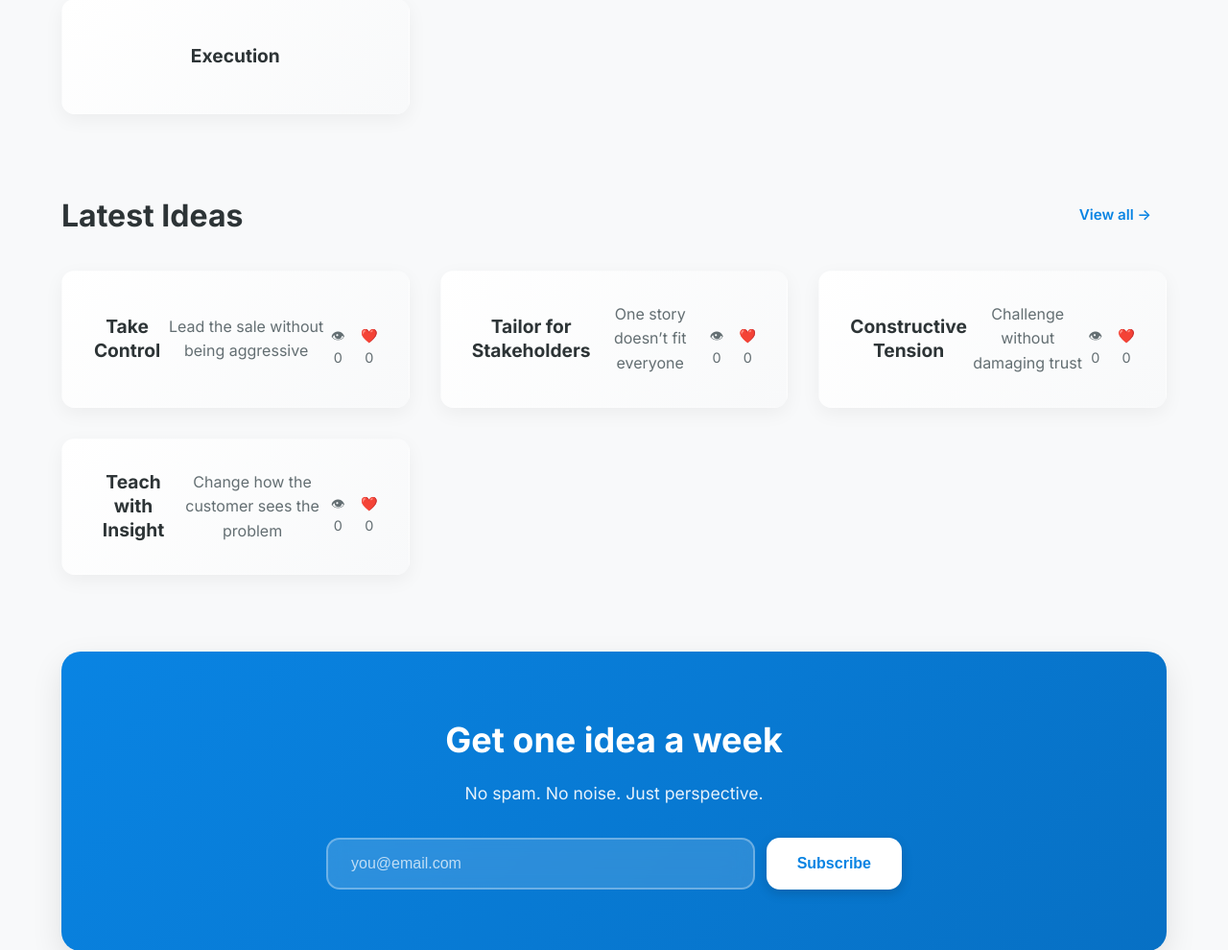
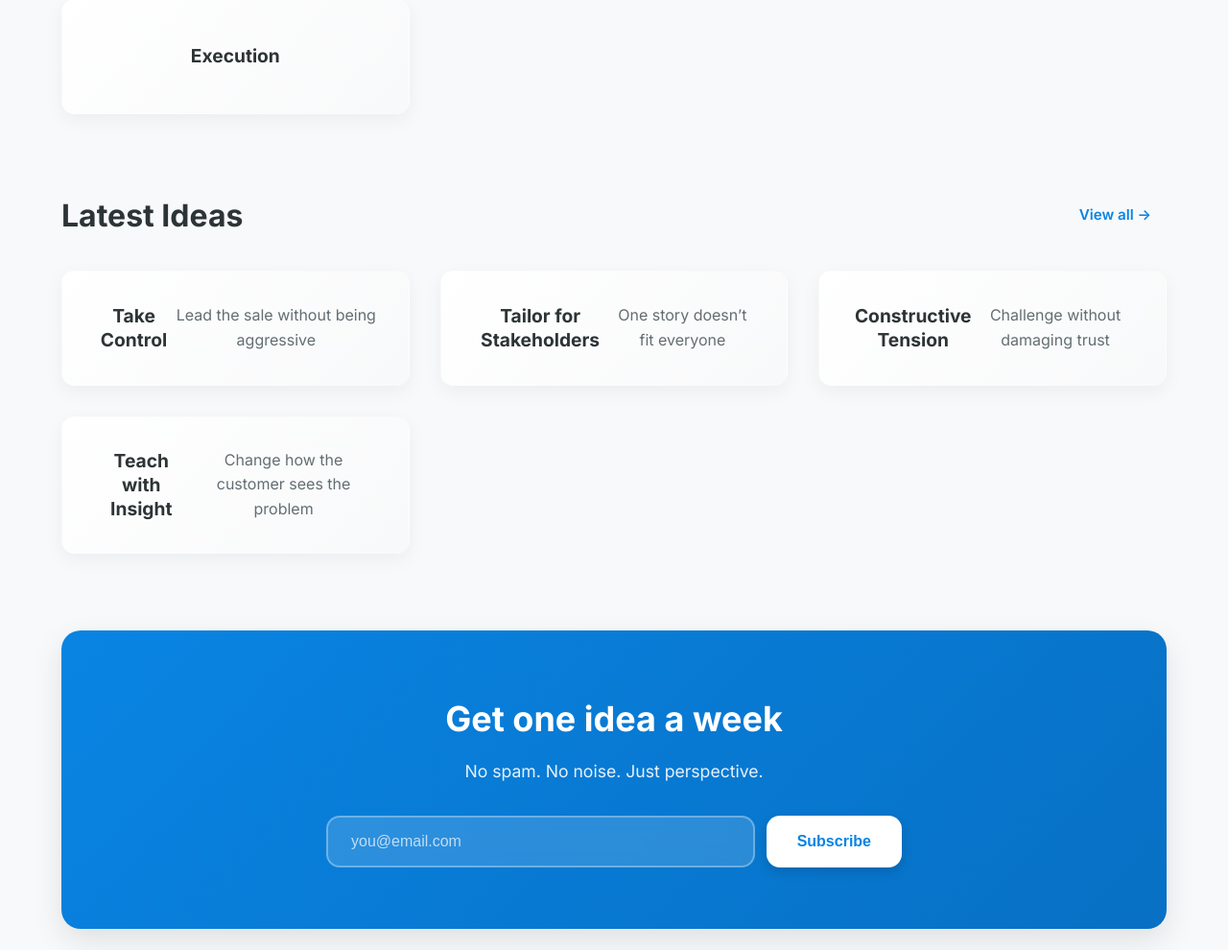
Before and after one commit to sunnysight2001/big-picture-ideas, a Flask app: page / in a window 1280 px wide. Shown: the part 1509-2499 px from the top of the page at 96% size. Run offline with Flask 3, Linux system fonts and the light colour scheme; data comes from the database, SQL or seed files in the repository; data that the repository does not hold is empty.

Commit message:
Removed Like view / Added images and video link

```diff
--- a/app.py
+++ b/app.py
@@ -1,8 +1,6 @@
-from flask import Flask, render_template, request, redirect, url_for, jsonify, flash
+from flask import Flask, render_template, request, redirect, url_for, flash
 import json
 import os
-import sqlite3
-import hashlib
 from datetime import date, datetime
 from sendgrid import SendGridAPIClient
 from sendgrid.helpers.mail import Mail
@@ -28,76 +26,6 @@ def get_idea_by_id(idea_id):
         if idea['id'] == idea_id:
             return idea
     return None
-
-# ======================================================
-# ANALYTICS (SQLITE – PERSISTENT)
-# ======================================================
-
-STATS_DB = "stats.db"
-
-def init_stats_db():
-    conn = sqlite3.connect(STATS_DB)
-    cur = conn.cursor()
-
-    cur.execute("""
-        CREATE TABLE IF NOT EXISTS page_views (
-            page TEXT,
-            visitor TEXT,
-            visit_date TEXT,
-            PRIMARY KEY (page, visitor, visit_date)
-        )
-    """)
-
-    cur.execute("""
-        CREATE TABLE IF NOT EXISTS idea_likes (
-            idea_id TEXT PRIMARY KEY,
-            likes INTEGER DEFAULT 0
-        )
-    """)
-
-    conn.commit()
-    conn.close()
-
-init_stats_db()
-
-def visitor_id():
-    ip = request.headers.get("X-Forwarded-For", request.remote_addr)
-    ua = request.headers.get("User-Agent", "")
-    raw = f"{ip}-{ua}"
-    return hashlib.sha256(raw.encode()).hexdigest()
-
-def track_view(page: str):
-    conn = sqlite3.connect(STATS_DB)
-    cur = conn.cursor()
-
-    try:
-        cur.execute(
-            "INSERT INTO page_views VALUES (?, ?, ?)",
-            (page, visitor_id(), date.today().isoformat())
-        )
-    except sqlite3.IntegrityError:
-        pass  # already counted today
-
-    conn.commit()
-    conn.close()
-
-def get_view_count(page: str) -> int:
-    """Get total view count for a page"""
-    conn = sqlite3.connect(STATS_DB)
-    cur = conn.cursor()
-    cur.execute("SELECT COUNT(*) FROM page_views WHERE page = ?", (page,))
-    count = cur.fetchone()[0]
-    conn.close()
-    return count
-
-def get_like_count(idea_id: str) -> int:
-    """Get like count for an idea"""
-    conn = sqlite3.connect(STATS_DB)
-    cur = conn.cursor()
-    cur.execute("SELECT likes FROM idea_likes WHERE idea_id = ?", (idea_id,))
-    result = cur.fetchone()
-    conn.close()
-    return result[0] if result else 0
 
 # ======================================================
 # EMAIL (WELCOME MAIL)
@@ -140,7 +68,6 @@ def send_welcome_email(to_email: str) -> None:
         print(f"Welcome email sent via SendGrid to {to_email}")
 
     except Exception as e:
-        # Never crash user flow
         print(f"SendGrid email failed but user subscribed: {e}")
 
 
@@ -150,14 +77,7 @@ def send_welcome_email(to_email: str) -> None:
 
 @app.route('/')
 def index():
-    track_view("home")
-
     ideas = load_ideas()
-
-    # Enrich ideas with stats from database
-    for idea in ideas:
-        idea['views'] = get_view_count(f"idea:{idea['id']}")
-        idea['likes'] = get_like_count(idea['id'])
 
     themes = set()
     for idea in ideas:
@@ -169,7 +89,7 @@ def index():
 
     # Latest ideas - last 4 added to JSON, shown newest first
     latest_ideas = ideas[-4:] if len(ideas) >= 4 else ideas
-    latest_ideas.reverse()  # Show newest first
+    latest_ideas.reverse()
 
     return render_template(
         'index.html',
@@ -180,16 +100,11 @@ def index():
 
 @app.route('/idea/<idea_id>')
 def idea_detail(idea_id):
-    track_view(f"idea:{idea_id}")
-
     idea = get_idea_by_id(idea_id)
     if not idea:
         return "Idea not found", 404
 
-    # Add stats from database
-    idea['views'] = get_view_count(f"idea:{idea_id}")
-    idea['likes'] = get_like_count(idea_id)
-
+    # Get next idea
     ideas = load_ideas()
     idx = next((i for i, x in enumerate(ideas) if x['id'] == idea_id), None)
     next_idea = ideas[(idx + 1) % len(ideas)] if idx is not None else None
@@ -198,32 +113,16 @@ def idea_detail(idea_id):
 
 @app.route('/theme/<theme_name>')
 def theme_page(theme_name):
-    track_view(f"theme:{theme_name}")
     ideas = load_ideas()
-
-    # Enrich with stats
-    for idea in ideas:
-        idea['views'] = get_view_count(f"idea:{idea['id']}")
-        idea['likes'] = get_like_count(idea['id'])
-
     filtered = [i for i in ideas if theme_name in i.get('category', [])]
     return render_template('theme.html', theme=theme_name, ideas=filtered)
 
 @app.route('/ideas')
 def all_ideas():
-    track_view("all-ideas")
-    ideas = load_ideas()
-
-    # Enrich with stats
-    for idea in ideas:
-        idea['views'] = get_view_count(f"idea:{idea['id']}")
-        idea['likes'] = get_like_count(idea['id'])
-
-    return render_template('all_ideas.html', ideas=ideas)
+    return render_template('all_ideas.html', ideas=load_ideas())
 
 @app.route('/themes')
 def all_themes():
-    track_view("all-themes")
     themes = set()
     for idea in load_ideas():
         themes.update(idea.get('category', []))
@@ -240,12 +139,6 @@ def match_problem():
         return redirect(url_for('index'))
 
     ideas = load_ideas()
-
-    # Enrich with stats
-    for idea in ideas:
-        idea['views'] = get_view_count(f"idea:{idea['id']}")
-        idea['likes'] = get_like_count(idea['id'])
-
     words = set(problem.split())
     scored = []
 
@@ -278,7 +171,6 @@ def match_problem():
 def subscribe():
     email = request.form.get('email', '').strip().lower()
 
-    # 1. Basic validation
     if not email or '@' not in email:
         flash('Please enter a valid email address.', 'error')
         return redirect(url_for('index'))
@@ -286,68 +178,43 @@ def subscribe():
     os.makedirs('data', exist_ok=True)
     csv_path = os.path.join('data', 'subscribers.csv')
 
-    # 2. Create file if it does not exist
     if not os.path.exists(csv_path):
         with open(csv_path, 'w', encoding='utf-8') as f:
             f.write('email,subscribed_at\n')
 
-    # 3. Check if already subscribed
     with open(csv_path, 'r', encoding='utf-8') as f:
         existing_emails = {line.split(',')[0] for line in f.readlines()[1:]}
 
     if email in existing_emails:
         flash(
             "You're already subscribed 😊 "
-            "If you don't see our emails, please check your Spam or Promotions folder "
-            "and mark them as 'Not Spam'.",
+            "If you don't see our emails, check your Spam folder.",
             'info'
         )
         return redirect(url_for('index'))
 
-    # 4. Save subscriber
     with open(csv_path, 'a', encoding='utf-8') as f:
         f.write(f"{email},{datetime.now().isoformat()}\n")
 
-    # 5. Send welcome email (best-effort)
     send_welcome_email(email)
 
-    # 6. Clear, confidence-building success message
     flash(
         "Thanks for subscribing! 🎉 "
         "We've sent you a welcome email. "
-        "If you don't see it within a minute, please check your Spam or Promotions folder "
-        "and mark it as 'Not Spam' so you don't miss future ideas.",
+        "Check your Spam folder if you don't see it.",
         'success'
     )
 
     return redirect(url_for('index'))
 
-
 # ======================================================
-# API: LIKE & SHARE
+# SHARE API (optional - just for tracking if you want analytics later)
 # ======================================================
-
-@app.route('/api/like/<idea_id>', methods=['POST'])
-def like_idea(idea_id):
-    conn = sqlite3.connect(STATS_DB)
-    cur = conn.cursor()
-
-    cur.execute("""
-        INSERT INTO idea_likes (idea_id, likes)
-        VALUES (?, 1)
-        ON CONFLICT(idea_id) DO UPDATE SET likes = likes + 1
-    """, (idea_id,))
-
-    conn.commit()
-    cur.execute("SELECT likes FROM idea_likes WHERE idea_id=?", (idea_id,))
-    likes = cur.fetchone()[0]
-
-    conn.close()
-    return jsonify({'success': True, 'likes': likes})
 
 @app.route('/api/share/<idea_id>', methods=['POST'])
 def share_idea(idea_id):
-    track_view(f"share:{idea_id}")
+    # Just acknowledge the share
+    from flask import jsonify
     return jsonify({'success': True})
 
 # ======================================================
--- a/data/ideas.json
+++ b/data/ideas.json
@@ -47,9 +47,7 @@
     "tags": [
       "complexity",
       "overwhelm"
-    ],
-    "likes": 0,
-    "views": 4
+    ]
   },
   {
     "id": "two-minute-rule",
@@ -99,9 +97,7 @@
     "tags": [
       "efficiency",
       "momentum"
-    ],
-    "likes": 0,
-    "views": 6
+    ]
   },
   {
     "id": "eisenhower-matrix",
@@ -149,9 +145,7 @@
     "tags": [
       "prioritization",
       "focus"
-    ],
-    "likes": 0,
-    "views": 4
+    ]
   },
   {
     "id": "parkinsons-law",
@@ -199,9 +193,7 @@
     "tags": [
       "efficiency",
       "deadlines"
-    ],
-    "likes": 0,
-    "views": 1
+    ]
   },
   {
     "id": "timeboxing",
@@ -249,9 +241,7 @@
     "tags": [
       "focus",
       "planning"
-    ],
-    "likes": 0,
-    "views": 0
+    ]
   },
   {
     "id": "batch-processing",
@@ -299,9 +289,7 @@
     "tags": [
       "focus",
       "efficiency"
-    ],
-    "likes": 0,
-    "views": 0
+    ]
   },
   {
     "id": "reciprocity-principle",
@@ -350,9 +338,7 @@
     "tags": [
       "persuasion",
       "trust"
-    ],
-    "likes": 0,
-    "views": 0
+    ]
   },
   {
     "id": "social-proof",
@@ -401,9 +387,7 @@
     "tags": [
       "psychology",
       "decision-making"
-    ],
-    "likes": 0,
-    "views": 0
+    ]
   },
   {
     "id": "active-listening",
@@ -453,9 +437,7 @@
     "tags": [
       "empathy",
       "connection"
-    ],
-    "likes": 0,
-    "views": 5
+    ]
   },
   {
     "id": "nonviolent-communication",
@@ -505,9 +487,7 @@
     "tags": [
       "conflict-resolution",
       "empathy"
-    ],
-    "likes": 0,
-    "views": 2
+    ]
   },
   {
     "id": "habit-stacking",
@@ -556,10 +536,7 @@
   "tags": [
     "behavior-change",
     "systems"
-  ],
-  "likes": 1,
-  "views": 2,
-  "shares": 1
+  ]
 },
 {
   "id": "implementation-intentions",
@@ -608,9 +585,7 @@
   "tags": [
     "behavior-change",
     "planning"
-  ],
-  "likes": 0,
-  "views": 0
+  ]
 },
 {
   "id": "teach-with-insight",
@@ -651,7 +626,7 @@
       "Early rapport is not yet built"
     ],
     "practice": "In your next call, open with one insight about the customer’s practice instead of your brand.",
-    "video": "",
+    "video": "https://www.youtube.com/embed/fOHwgY6ActQ",
     "category": [
       "sales",
       "mental-models"
@@ -660,10 +635,7 @@
       "challenger-sale",
       "insight-selling",
       "reframing"
-    ],
-    "likes": 0,
-    "views": 0,
-    "shares": 0
+    ]
   },
   {
     "id": "constructive-tension",
@@ -713,10 +685,7 @@
       "challenger-sale",
       "objection-handling",
       "executive-presence"
-    ],
-    "likes": 0,
-    "views": 0,
-    "shares": 0
+    ]
   },
   {
     "id": "tailor-for-stakeholders",
@@ -757,7 +726,7 @@
       "Time is extremely limited"
     ],
     "practice": "Before your next call, write one benefit per stakeholder—not per product.",
-    "video": "",
+    "video": "https://www.youtube.com/embed/FmFTOuASZo0",
     "category": [
       "sales",
       "account-management"
@@ -766,10 +735,7 @@
       "stakeholder-management",
       "hospital-selling",
       "communication"
-    ],
-    "likes": 0,
-    "views": 0,
-    "shares": 0
+    ]
   },
   {
     "id": "take-control",
@@ -810,7 +776,7 @@
       "Authority is unclear"
     ],
     "practice": "End your next meeting with a clear next step and owner.",
-    "video": "",
+    "video": "https://www.youtube.com/embed/QpN0BB1Itf4",
     "category": [
       "sales",
       "execution"
@@ -819,9 +785,6 @@
       "challenger-sale",
       "negotiation",
       "decision-making"
-    ],
-    "likes": 0,
-    "views": 0,
-    "shares": 0
+    ]
   }
 ]
--- a/templates/index.html
+++ b/templates/index.html
@@ -87,10 +87,7 @@
         <!-- Stats -->
         <div style="margin-top: 1rem; display: flex; align-items: center; gap: 16px; color: #636e72; font-size: 0.9rem;">
           <span style="display: flex; align-items: center; gap: 4px;">
-            👁 {{ idea.views | default(0) }}
-          </span>
           <span style="display: flex; align-items: center; gap: 4px;">
-            ❤️ {{ idea.likes | default(0) }}
           </span>
         </div>
       </a>
```
Also changed, not shown: templates/idea.html (+2 -41 lines), static/images/ideas/constructive-tension.png (added), static/images/ideas/take-control.png (added).
